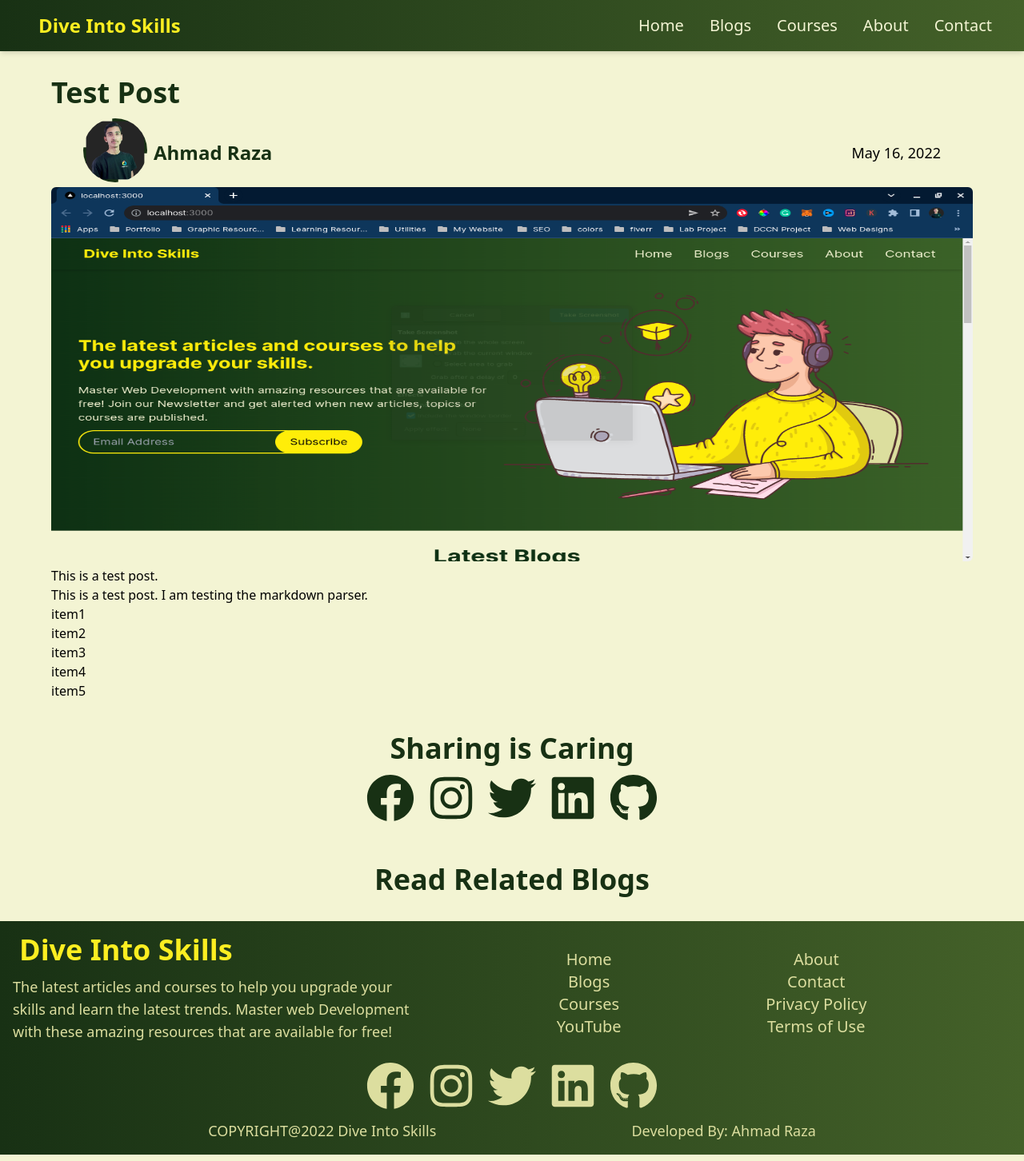
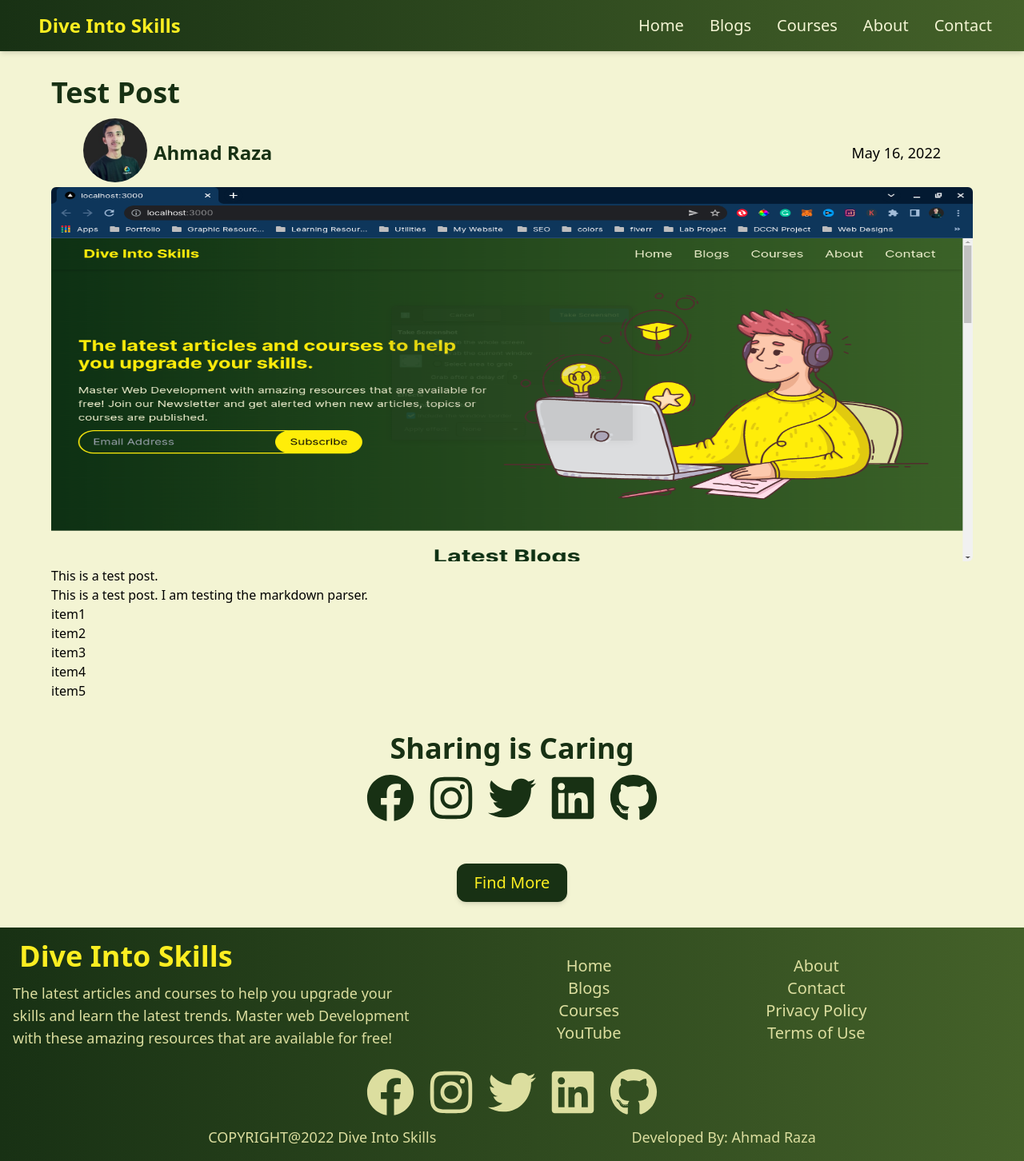
Before and after one commit to AhmadRaza365/DiveIntoSkills, a Next.js app: page /posts/test in a window 1280 px wide. Shown: the whole page at 80% size. Built offline with nearby package versions, Linux system fonts and the light colour scheme.

Commit message:
SEO Of Posts Page

```diff
--- a/pages/posts/[post].js
+++ b/pages/posts/[post].js
@@ -5,7 +5,6 @@ import { marked } from "marked";
 
 import Image from "next/image";
 import Link from "next/link";
-import Card from "../../components/Card";
 
 import {
   FaFacebook,
@@ -14,10 +13,60 @@ import {
   FaLinkedin,
   FaGithub,
 } from "react-icons/fa";
+import Head from "next/head";
 
-export default function Posts({frontmatter:{title, date, cover_image}, post, content}) {
+export default function Posts({
+  frontmatter: {
+    title,
+    date,
+    cover_image,
+    description,
+    keywords,
+    author,
+    slug,
+    type,
+  },
+  post,
+  content,
+}) {
   return (
     <main className="mt-24">
+      <Head>
+        {/* Title, Desc, Keywords, Author, image and Robots tags */}
+        <title>{title}</title>
+        <meta name="description" content={description} />
+
+        <meta name="keywords" content={keywords} />
+        <meta name="author" content={author} />
+        <meta name="robots" content="index, follow" />
+        <meta name="image" content={`https://diveintoskills.com${cover_image}`} />
+        {/* og Tags */}
+        <meta property="og:title" content={title} />
+        <meta property="og:site_name" content="Dive Into Skills" />
+        <meta property="og:type" content="article" />
+        <meta
+          property="og:url"
+          content={`https://diveintoskills.com/${slug}`}
+        />
+        <meta property="og:locale" content="en_US" />
+        <meta
+          property="og:image"
+          content={`https://diveintoskills.com${cover_image}`}
+        />
+        <meta property="og:description" content={description} />
+
+        {/* Twitter Card Tags */}
+
+        <meta name="twitter:card" content="summary" />
+        <meta name="twitter:site" content="@DiveIntoSkills" />
+        <meta name="twitter:title" content={title} />
+        <meta name="twitter:creator" content="@AhmadRaza365" />
+        <meta name="twitter:description" content={description} />
+        <meta
+          name="twitter:image"
+          content={`https://diveintoskills.com${cover_image}`}
+        />
+      </Head>
       <article className="mx-2 md:mx-16">
         <h1 className="text-dark-green text-xl md:text-4xl font-bold text-left my-3">
           {title}
@@ -26,8 +75,8 @@ export default function Posts({frontmatter:{title, date, cover_image}, post, con
           <div className="flex items-center gap-2">
             <div className="w-14 md:w-20">
               <Image
-                className="rounded-full "
-                src="/images/ahmadraza365.webp"
+                className="rounded-full object-fill object-center"
+                src="/images/author/ahmadraza365.jpg"
                 alt="AhmadRaza365"
                 width={150}
                 height={150}
@@ -37,19 +86,16 @@ export default function Posts({frontmatter:{title, date, cover_image}, post, con
               Ahmad Raza
             </h3>
           </div>
-          <p className="text-lg">{date}</p>
+          <time className="text-lg">{date}</time>
         </div>
         <Image
           className="rounded-md"
-          // src="https://images.unsplash.com/photo-1637637126621-ae60cdea68a0?ixlib=rb-1.2.1&ixid=MnwxMjA3fDB8MHxwaG90by1wYWdlfHx8fGVufDB8fHx8&auto=format&fit=crop&w=870&q=80"
           src={cover_image}
-          alt="AhmadRaza365"
+          alt={title}
           width={1280}
           height={520}
         />
-        <div dangerouslySetInnerHTML={{__html: marked(content)}} >
-
-        </div>
+        <div dangerouslySetInnerHTML={{ __html: marked(content) }}></div>
       </article>
       <div className="my-10">
         <h3 className="text-dark-green text-3xl md:text-4xl font-bold text-center ">
@@ -98,45 +144,42 @@ export default function Posts({frontmatter:{title, date, cover_image}, post, con
           </a>
         </ul>
       </div>
-      <section className="flex flex-col items-center my-5">
-        <h2 className="text-dark-green text-4xl font-bold text-center my-3">
-        Read Related Blogs
-        </h2>
-        <div className="flex flex-wrap justify-center items-center">
-          {/* <Card />
-          <Card />
-          <Card />
-          <Card /> */}
+      <div className="flex justify-center">
+        <button className="bg-dark-green m-auto hover:bg-transparent border-2 border-dark-green text-yellow hover:text-dark-green shadow-md rounded-xl px-5 py-2 text-xl my-3">
+          <Link href={type === "course" ? "/courses" : "/blogs"}>
+            Find More
+          </Link>
+        </button>
       </div>
-
-      </section>
     </main>
   );
 }
 
 export async function getStaticPaths() {
-    const files = fs.readdirSync(path.join('postsData'))
-    const paths = files.map(filename => ({
+  const files = fs.readdirSync(path.join("postsData"));
+  const paths = files.map((filename) => ({
     params: {
-            post: filename.replace('.md', '')
-          }
-        }))
+      post: filename.replace(".md", ""),
+    },
+  }));
   return {
     paths,
     fallback: false,
   };
 }
 
-export async function getStaticProps({params: {post}}) {
-
-  const markdownWithMetadata = fs.readFileSync(path.join('postsData', post + '.md'), 'utf8')
-  const {data: frontmatter,content} = matter(markdownWithMetadata)
+export async function getStaticProps({ params: { post } }) {
+  const markdownWithMetadata = fs.readFileSync(
+    path.join("postsData", post + ".md"),
+    "utf8"
+  );
+  const { data: frontmatter, content } = matter(markdownWithMetadata);
 
   return {
-    props:{
+    props: {
       frontmatter,
       post,
       content,
     },
+  };
 }
-}
--- a/postsData/test.md
+++ b/postsData/test.md
@@ -1,8 +1,11 @@
 ---
 title: 'Test Post'
 date: 'May 16, 2022'
-excerpt: 'This is a test post.'
+description: 'This is a test post.'
 cover_image: '/images/postImages/testimage.png'
+slug: 'test-post'
+keywords: 'test, post'
+author: 'Test Author'
 type: 'post'
 ---
 ## This is a test post.
```
Also changed, not shown: public/images/author/ahmadraza365.jpg (added). Lines whose indentation alone changed are shown as unchanged.
